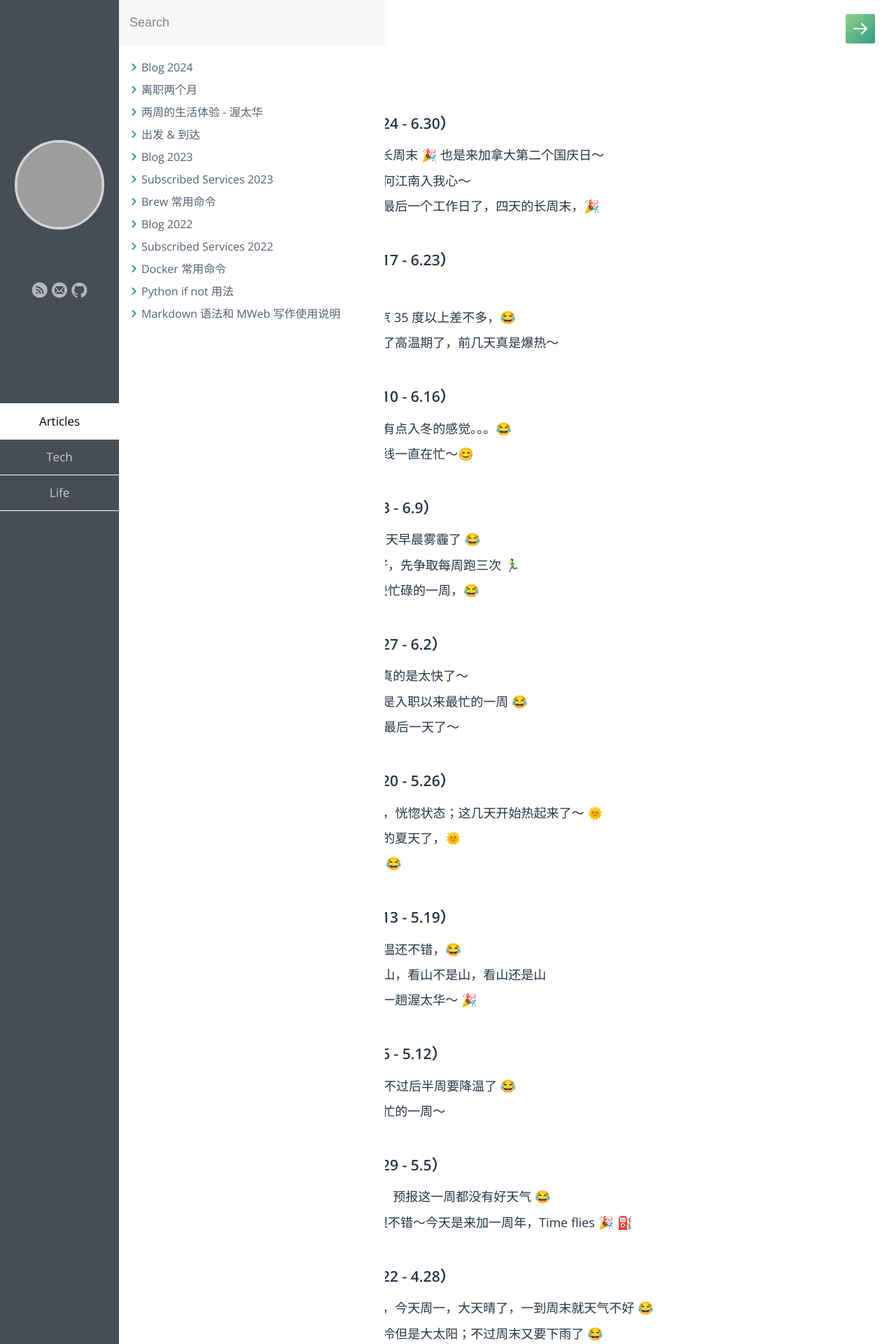
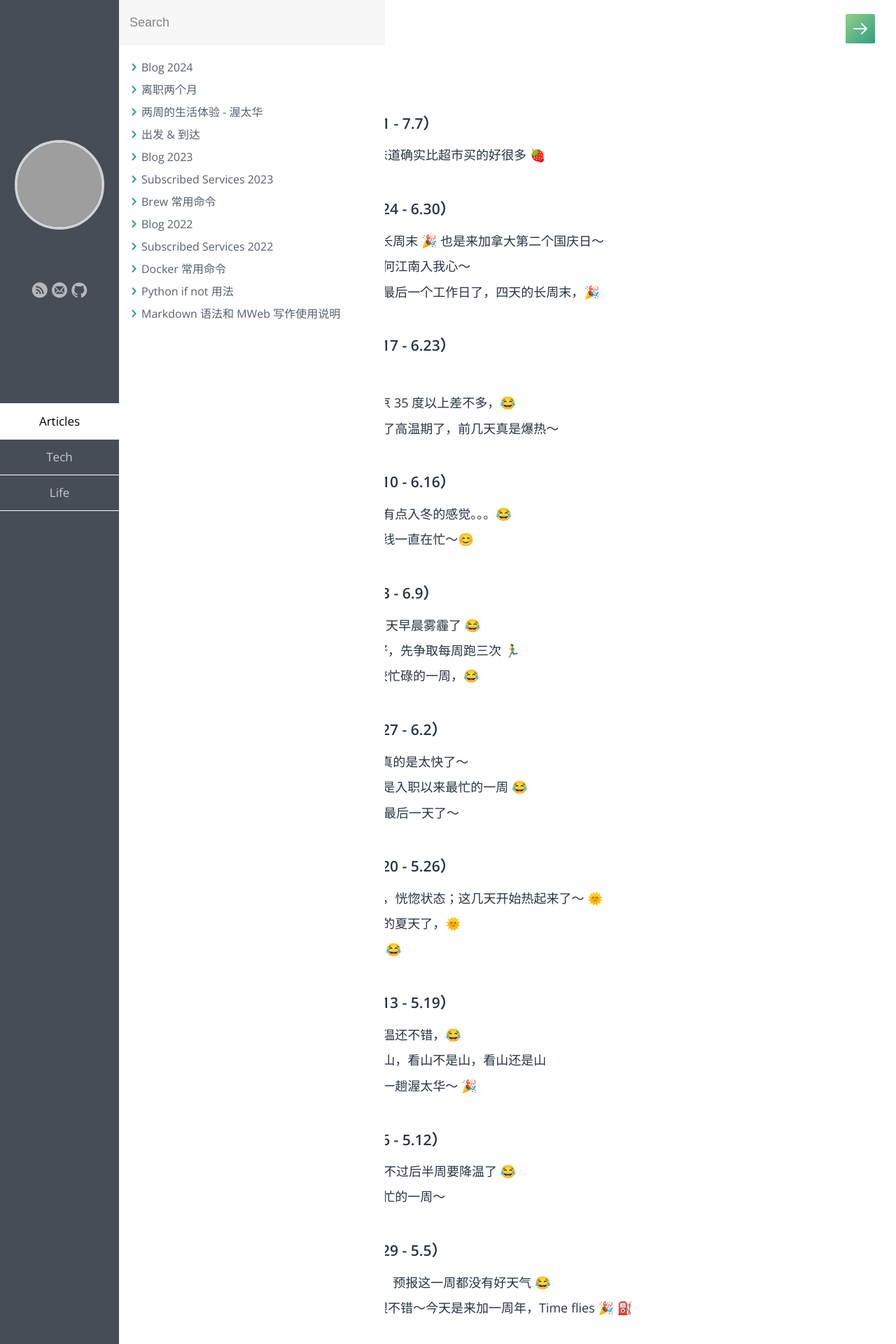
Before and after one commit to samxupeiran/samxupeiran.github.io, a Jekyll site: the page built from _posts/life/2024-01-02-my-blog.md, in a window 1280 px wide. Shown: the top 1920 px of the page at 70% size. Built offline with Jekyll 4.4.1, drawn with Linux system fonts in a browser that asks for light colours; some web fonts are replaced; some of the changed text lies outside the part shown; grey boxes are pictures that could not be loaded.

Commit message:
feat: add weekly blog 7/2

```diff
--- a/_posts/life/2024-01-02-my-blog.md
+++ b/_posts/life/2024-01-02-my-blog.md
@@ -5,6 +5,9 @@ category: Life
 tags: Blog
 ---
 
+
+- ### 2024 年 7 月 第 1 周（7.1 - 7.7）
+     - 7.2 长周末去摘了草莓，味道确实比超市买的好很多 🍓
 
 - ### 2024 年 6 月 第 5 周（6.24 - 6.30）
      - 6.24 6 月最后一周，期待长周末 🎉 也是来加拿大第二个国庆日～
```
